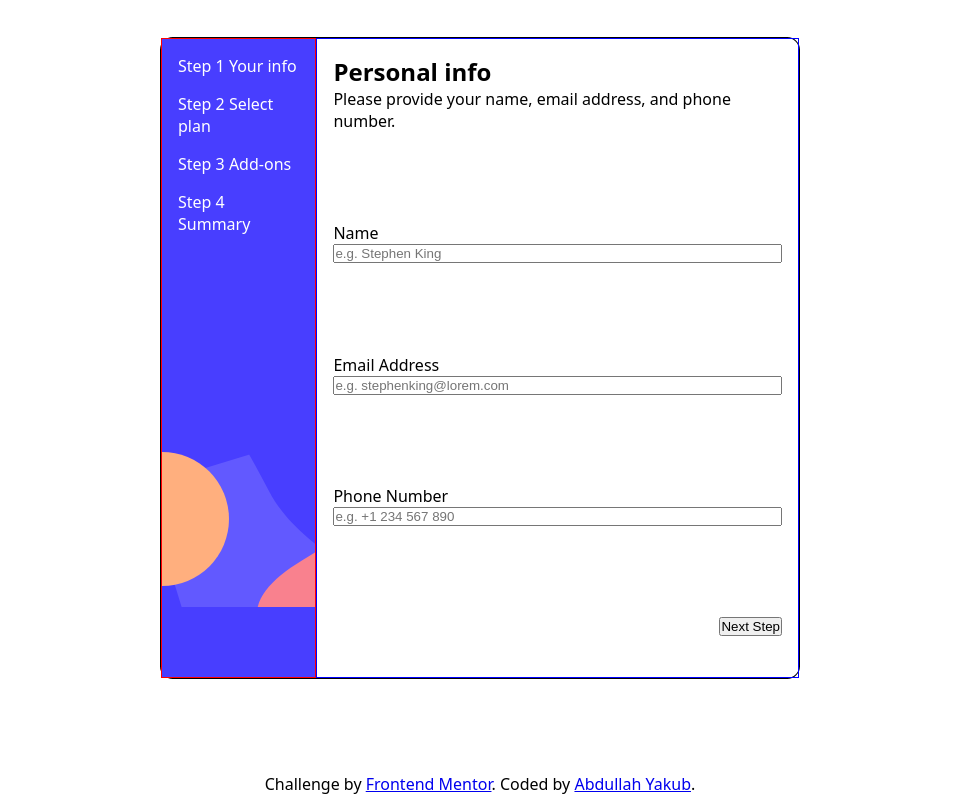
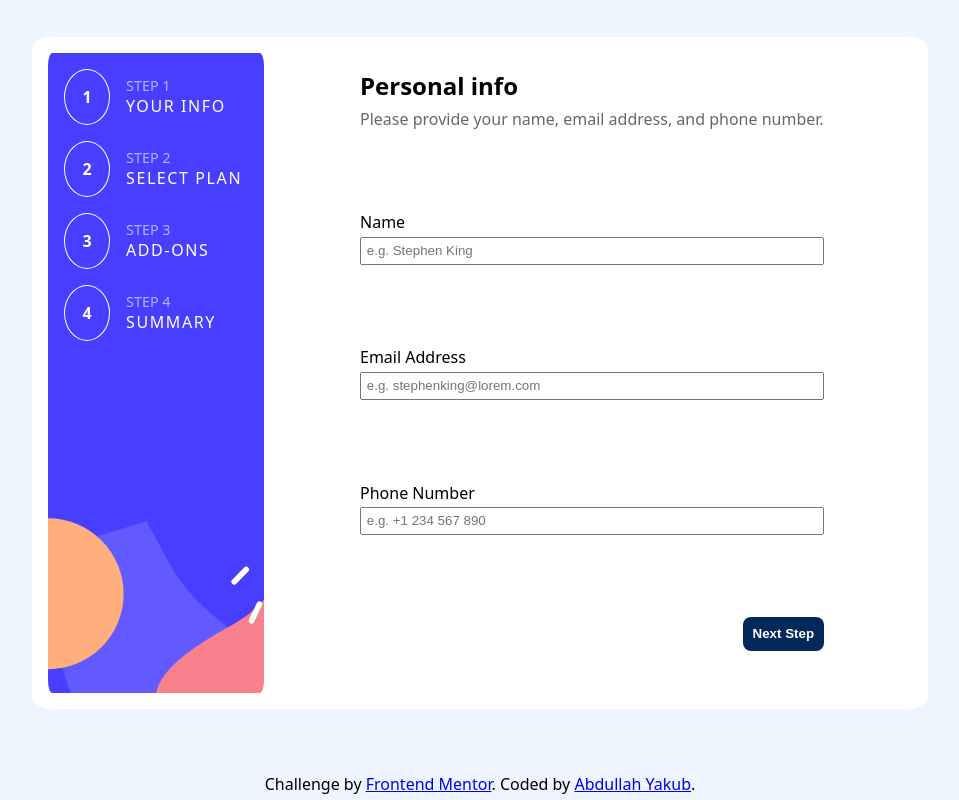
Before and after one commit to developerabz/multi-step-form, a website: page index.html in a window 1280 px wide. Shown: the whole page, without its empty margins (160-1119 px from the left). Drawn offline with Linux system fonts and the light colour scheme.

Commit message:
improve style on step 1

```diff
--- a/index.html
+++ b/index.html
@@ -18,14 +18,34 @@
     <!-- Sidebar start -->
 
     <section class="sidebar">
-      <p>Step 1
-        Your info</p>
-      <p>Step 2
-        Select plan</p>
-      <p>Step 3
-        Add-ons</p>
-      <p>Step 4
-        Summary</p>
+      <div>
+        <span class="one">1</span>
+        <div>
+          <p>STEP 1</p>
+          <p>YOUR INFO</p>
+        </div>
+      </div>
+      <div>
+        <span class="two">2</span>
+        <div>
+          <p>STEP 2</p>
+          <p>SELECT PLAN</p>
+        </div>
+      </div>
+      <div>
+        <span class="three">3</span>
+        <div>
+          <p>STEP 3</p>
+          <p>ADD-ONS</p>
+        </div>
+      </div>
+      <div>
+        <span class="four">4</span>
+        <div>
+          <p>STEP 4</p>
+          <p>SUMMARY</p>
+        </div>
+      </div>
     </section>
     <!-- Sidebar end -->
     <!-- Step 1 start -->
@@ -99,7 +119,7 @@
   </main>
   <footer class="attribution">
     Challenge by <a href="https://www.frontendmentor.io?ref=challenge" target="_blank">Frontend Mentor</a>.
-    Coded by <a href="#">Abdullah Yakub</a>.
+    Coded by <a href="https://github.com/developerabz/multi-step-form">Abdullah Yakub</a>.
   </footer>
 </body>
 </html>
--- a/script.js
+++ b/script.js
@@ -1 +1,4 @@
 // alert("Hello World!");
+
+// create an active class that changes the color
+// of the circle when it is pressed
--- a/style.css
+++ b/style.css
@@ -5,6 +5,7 @@
 }
 
 body {
+    background-color: #eef5ff;
     display: flex;
     flex-direction: column;
     height: 100vh;
@@ -18,33 +19,67 @@ main {
     margin-top: 2rem;
     background-color: white;
     display: flex;
-    border: 1px solid black;
+    column-gap: 5rem;
+    /* border: 1px solid black; */
     border-radius: 2%;
-    width: 50vw;
-    /* padding: 1rem; */
+    width: 70vw;
+    padding: 1rem;
 }
 
 .sidebar {
     background-image: url(./assets/images/bg-sidebar-desktop.svg);
-    /* background-size: cover; */
+    background-size: cover;
     height: 80vh;
     display: flex;
     flex-direction: column;
     row-gap: 1rem;
     width: 25%;
-    border: 1px solid red;
+    /* border: 1px solid red; */
     padding: 1rem;
+    border-radius: 2%;
 }
 
-.sidebar > p {
+.one, .two, .three, .four {
+    padding: 1rem;
+    border: 1px solid white;
+    font-weight: 600;
     color: white;
+    border-radius: 100%;
+    width: 25%;
+    text-align: center;
+}
+
+.sidebar  p {
+    color: white;
+
+}
+
+.sidebar > div {
+    /* border: 1px solid brown; */
+    display: flex;
+    align-items: center;
+    column-gap: 1rem;
+}
+
+.sidebar > div > div > p:first-of-type {
+    color: rgba(255, 255, 255, 0.6);
+    font-size: 0.9rem;
+}
+
+.sidebar > div > div > p:last-of-type {
+    letter-spacing: 0.1rem;
 }
 
 .step-1 {
-    border: 1px solid blue;
+    /* border: 1px solid blue; */
     padding: 1rem;
     display: flex;
     flex-direction: column;
+}
+
+.step-1 > p:first-of-type {
+    margin-top: 0.4rem;
+    color: rgba(0,0,0,0.6);
 }
 
 form {
@@ -52,17 +87,33 @@ form {
     flex-direction: column;
     height: 80%;
     /* border: 1px solid black; */
-    /* align-items: space-evenly; */
+    /* align-items: ; */
     justify-content: space-evenly;
+}
+
+input[type="text"],
+input[type="email"] {
+    padding: 0.3rem;
 }
 
 button {
     align-self: flex-end;
+    padding: 0.6rem;
+    color: white;
+    background-color: #03285b;
+    border: none;
+    border-radius: 0.5rem;
+    font-weight: 800;
 }
 
-div {
+button:hover {
+    background-color: #02132c;
+}
+
+form > div {
     display: flex;
     flex-direction: column;
+    row-gap: 0.2rem;
 
 }
 
```
